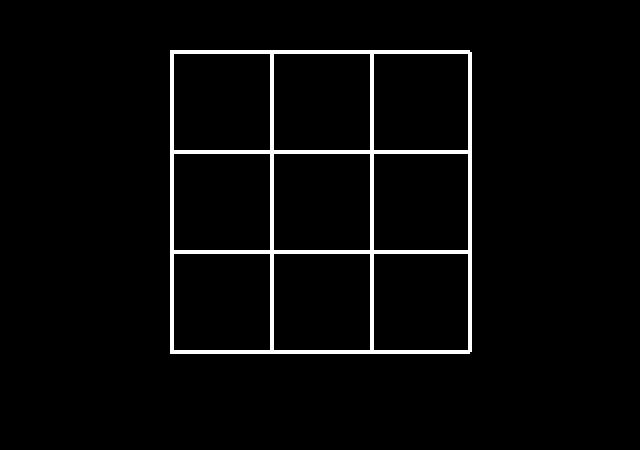
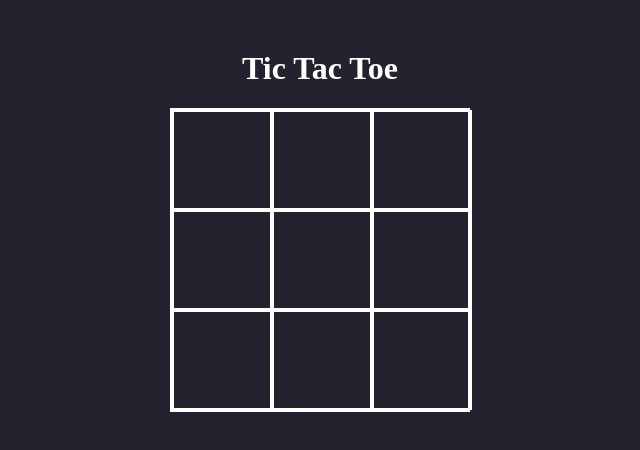
Before and after one commit to jadefred/typescript_react_tic_tac_toe, a React (Create React App) app: page / in a window 1280 px wide. Shown: the top 450 px of the page, without its empty margins (320-960 px from the left). Built offline with nearby package versions, Linux system fonts and the light colour scheme; the HTML template or start-up script is replaced by a standard one.

Commit message:
added readme

```diff
--- a/public/index.html
+++ b/public/index.html
@@ -4,7 +4,7 @@
 <head>
   <meta charset="utf-8" />
   <meta name="description" content="Web site created using create-react-app" />
-  <title>React App</title>
+  <title>Tic Tac Toe - React</title>
 </head>
 
 <body>
--- a/src/App.tsx
+++ b/src/App.tsx
@@ -103,6 +103,7 @@ function App() {
 
   return (
     <main>
+      <h1>Tic Tac Toe</h1>
       <Board>
         {square.map((square, index: number) => (
           <Square key={index} x={square === "x" ? 1 : 0} o={square === "o" ? 1 : 0} onClick={() => handleSquareClick(index)} />
--- a/src/index.css
+++ b/src/index.css
@@ -1,11 +1,15 @@
 body {
-  background-color: black;
+  background-color: #22232e;
   color: white;
 }
 
 main {
   width: 300px;
   margin: 50px auto 0;
+}
+
+h1 {
+  text-align: center;
 }
 
 .board {
@@ -25,14 +29,15 @@ main {
 }
 
 .result {
+  margin-top: 1rem;
   font-size: 2rem;
-  padding: 10px;
+  padding: 1rem 2rem;
 }
 
 .win {
-  background-color: green;
+  background-color: #7fd487;
 }
 
 .lose {
-  background-color: red;
+  background-color: #eb7a7a;
 }
```
Also changed, not shown: 1 other file (tests, documents, lock files or other folders).
